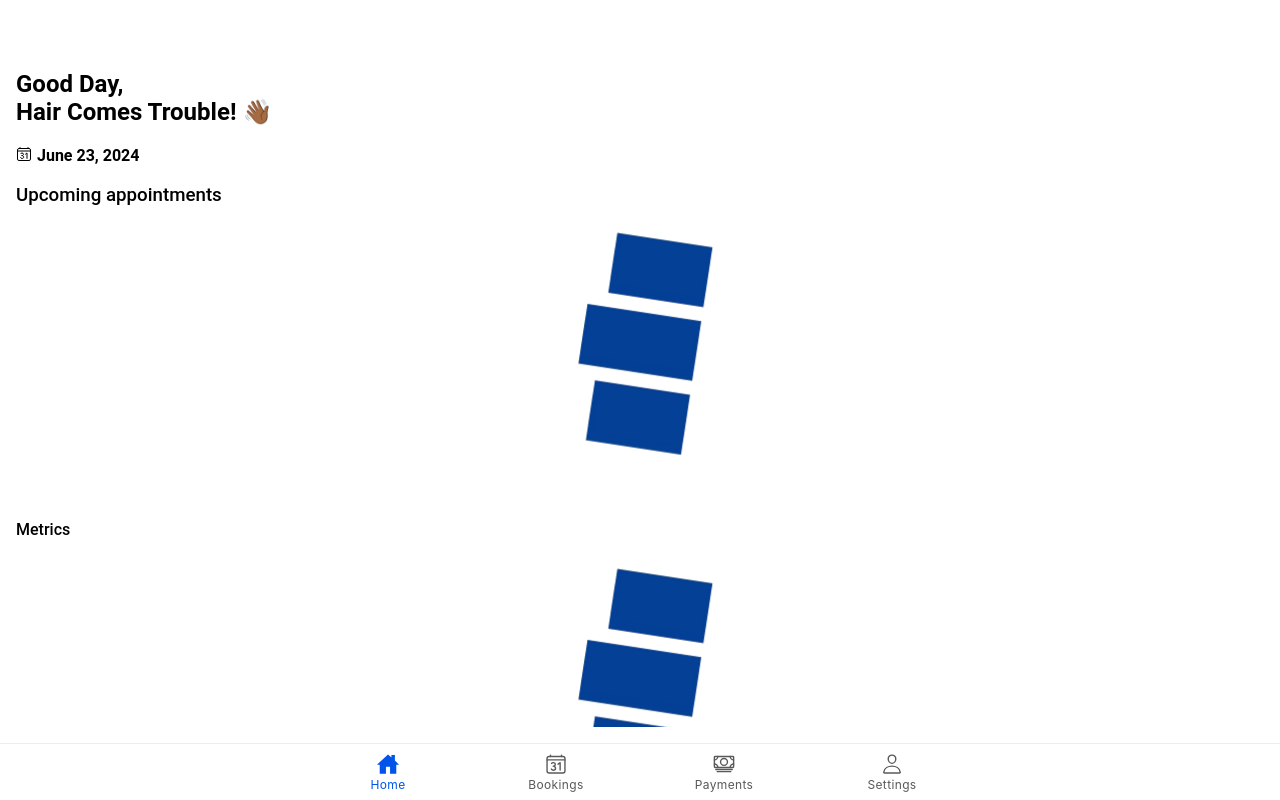
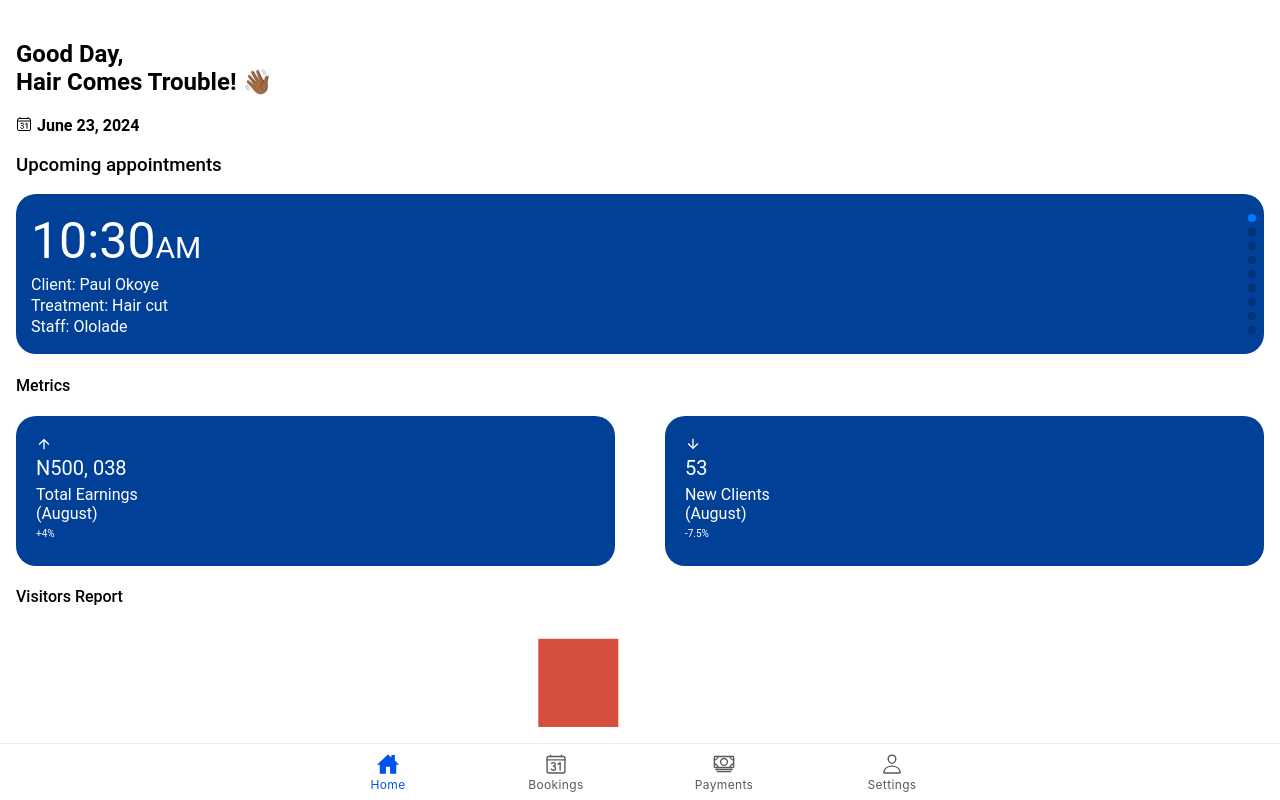
Before and after one commit to Aphro-Pay/business_interface, a React (Create React App) app: page /tabs/home in a window 1280 px wide. Built offline with nearby package versions, Linux system fonts and the light colour scheme; no server answers; the database is empty; sample sign-in values are in the browser's storage.

Commit message:
update: home tab ui

```diff
--- a/src/App.css
+++ b/src/App.css
@@ -101,7 +101,7 @@ input {
 }
 
 .header {
-  height: 50px;
+  height: 20px;
   display: flex;
   justify-content: center;
   flex-direction: column;
@@ -119,6 +119,7 @@ input {
   display: flex;
   flex-direction: column;
   height: 100%;
+  overflow-y: auto;
   padding: 0px 16px 16px 16px;
 }
 
--- /dev/null
+++ b/src/components/VerticalSwiper/VerticalSwiper.jsx
@@ -0,0 +1,51 @@
+import React, { useRef, useState } from "react";
+// Import Swiper React components
+import { Swiper, SwiperSlide } from "swiper/react";
+
+// Import Swiper styles
+import "swiper/css";
+import "swiper/css/pagination";
+
+import styles from "./VerticalSwiper.module.css";
+
+// import required modules
+import { Pagination } from "swiper/modules";
+import Space from "../Space";
+
+function VerticalSwiper() {
+  return (
+    <Swiper
+      direction={"vertical"}
+      pagination={{
+        clickable: true,
+      }}
+      modules={[Pagination]}
+      className={styles.swiper}
+    >
+      <SwiperSlide className={styles.swiperSlide}>
+        <div>
+          <span>
+            <span style={{ fontSize: "50px" }}>10:30</span>
+            <span style={{ fontSize: "30px" }}>AM</span>
+          </span>
+          <Space height="5px" />
+          <span style={{ fontSize: "16px" }}>Client: Paul Okoye</span>
+          <Space height="2px" />
+          <span style={{ fontSize: "16px" }}>Treatment: Hair cut</span>
+          <Space height="2px" />
+          <span style={{ fontSize: "16px" }}>Staff: Ololade</span>
+        </div>
+      </SwiperSlide>
+      <SwiperSlide>Slide 2</SwiperSlide>
+      <SwiperSlide>Slide 3</SwiperSlide>
+      <SwiperSlide>Slide 4</SwiperSlide>
+      <SwiperSlide>Slide 5</SwiperSlide>
+      <SwiperSlide>Slide 6</SwiperSlide>
+      <SwiperSlide>Slide 7</SwiperSlide>
+      <SwiperSlide>Slide 8</SwiperSlide>
+      <SwiperSlide>Slide 9</SwiperSlide>
+    </Swiper>
+  );
+}
+
+export default VerticalSwiper;
--- /dev/null
+++ b/src/components/VerticalSwiper/VerticalSwiper.module.css
@@ -0,0 +1,36 @@
+.swiper {
+  width: 100%;
+  height: 160px;
+}
+
+.swiperSlide {
+  font-size: 18px;
+  background: #004096;
+
+  /* Center slide text vertically */
+  display: flex;
+  flex-direction: column;
+  border-radius: 20px;
+}
+
+.swiperSlide > span {
+  color: white;
+}
+
+.swiperSlide div {
+  color: white;
+  display: flex;
+  flex-direction: column;
+  text-align: left;
+  justify-content: center;
+  width: 100%;
+  height: 100%;
+  margin-left: 30px;
+}
+
+.swiper-slide img {
+  display: block;
+  width: 100%;
+  height: 100%;
+  object-fit: cover;
+}
--- a/src/pages/tabs/home/Home.jsx
+++ b/src/pages/tabs/home/Home.jsx
@@ -5,8 +5,30 @@ import moment from "moment";
 import { calendarNumberOutline } from "ionicons/icons";
 import Space from "../../../components/Space";
 import ComingSoon from "../../../components/ComingSoon";
+import VerticalSwiper from "../../../components/VerticalSwiper/VerticalSwiper";
+import styles from "./Home.module.css";
+import { IoMdArrowUp, IoMdArrowDown } from "react-icons/io";
+//import { BarChart } from "@mui/x-charts/BarChart";
+import {
+  BarChart,
+  Bar,
+  XAxis,
+  Tooltip,
+  CartesianGrid,
+  Legend,
+  ResponsiveContainer,
+} from "recharts";
 
 function Home() {
+  const data = [
+    { name: "Mon", Attended: 4000, Cancellations: 2400 },
+    { name: "Tue", Attended: 3000, Cancellations: 1398 },
+    { name: "Wed", Attended: 2000, Cancellations: 9800 },
+    { name: "Thu", Attended: 2780, Cancellations: 3908 },
+    { name: "Fri", Attended: 1890, Cancellations: 4800 },
+    { name: "Sat", Attended: 2390, Cancellations: 3800 },
+  ];
+
   return (
     <IonPage>
       <IonContent>
@@ -21,23 +43,68 @@ function Home() {
               <Space width="5px" />
               <span style={{ fontWeight: "600" }}>{moment().format("LL")}</span>
             </div>
-
             <h3 style={{ fontWeight: "500" }}>Upcoming appointments</h3>
-
-            <div>
-              <ComingSoon />
+            <div style={{ height: "200px" }} className={styles.swiper}>
+              <VerticalSwiper />
+            </div>
+            <h4 style={{ fontWeight: "500" }}>Metrics</h4>
+            <div className="flexRow" style={{ color: "white" }}>
+              <div
+                className="flexColumn"
+                style={{
+                  backgroundColor: "#004096",
+                  width: "48%",
+                  borderRadius: "20px",
+                  padding: "20px",
+                  minHeight: "150px",
+                }}
+              >
+                <div>
+                  <IoMdArrowUp />
+                </div>
+                <span style={{ fontSize: "20px" }}>N500, 038</span>
+                <Space height="5px" />
+                <span style={{ fontSize: "16px" }}>Total Earnings</span>
+                <span style={{ fontSize: "16px" }}>(August)</span>
+                <Space height="5px" />
+                <span style={{ fontSize: "10px" }}>+4%</span>
+              </div>
+              <Space flexGrow="1" />
+              <div
+                className="flexColumn"
+                style={{
+                  backgroundColor: "#004096",
+                  width: "48%",
+                  borderRadius: "20px",
+                  padding: "20px",
+                  minHeight: "150px",
+                }}
+              >
+                <div>
+                  <IoMdArrowDown />
+                </div>
+                <span style={{ fontSize: "20px" }}>53</span>
+                <Space height="5px" />
+                <span style={{ fontSize: "16px" }}>New Clients</span>
+                <span style={{ fontSize: "16px" }}>(August)</span>
+                <Space height="5px" />
+                <span style={{ fontSize: "10px" }}>-7.5%</span>
+              </div>
             </div>
 
-            <h4 style={{ fontWeight: "500" }}>Metrics</h4>
-            <div>
-              <ComingSoon />
-            </div>
-            {/*<BarChart />*/}
             <h4 style={{ fontWeight: "500" }}>Visitors Report</h4>
             <div>
-              <ComingSoon />
+              <ResponsiveContainer width="100%" height={400}>
+                <BarChart data={data}>
+                  <XAxis dataKey="name" />
+                  {/* <YAxis /> is omitted to disable the y-axis */}
+                  <Tooltip />
+                  <Legend />
+                  <Bar dataKey="Attended" fill="#147C52" />
+                  <Bar dataKey="Cancellations" fill="#D54F3D" />
+                </BarChart>
+              </ResponsiveContainer>
             </div>
-            {/*<BarChart />*/}
           </div>
         </div>
       </IonContent>
--- a/src/pages/tabs/home/Home.module.css
+++ b/src/pages/tabs/home/Home.module.css
@@ -0,0 +1,3 @@
+.swiper {
+  border-radius: 50px;
+}
```
Also changed, not shown: package.json (+8 -0 lines), src/components/VerticalSwiper.jsx (deleted, +0 -43 lines), 1 other file (tests, documents, lock files or other folders).
